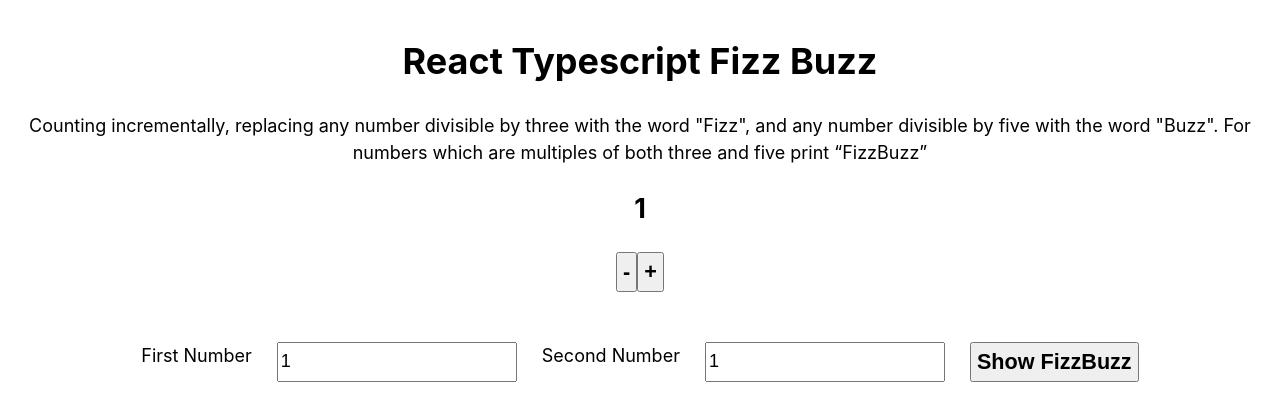
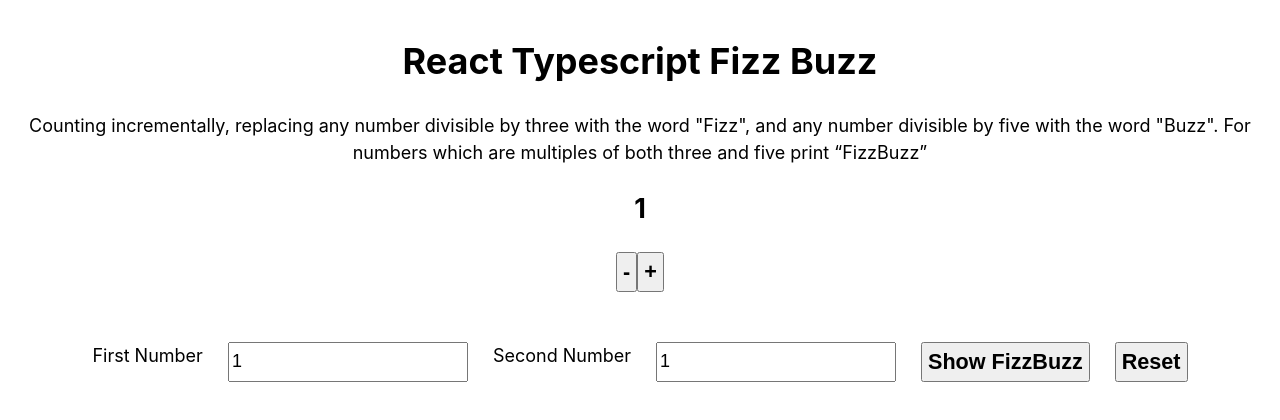
Before and after one commit to Sven-Lyco/react-ts-fizzbuzz, a React (Create React App) app: page / in a window 1280 px wide. Shown: the top 420 px of the page. Built offline with nearby package versions, Linux system fonts and the light colour scheme.

Commit message:
Rename function and add reset button

```diff
--- a/src/App.tsx
+++ b/src/App.tsx
@@ -47,9 +47,10 @@
           step={1}
           onChange={handleSecondInputChange}
         />
-        <button onClick={() => fizzBuzzFunction(firstInput, secondInput)}>
+        <button onClick={() => handleFizzBuzzFunction(firstInput, secondInput)}>
           Show FizzBuzz
         </button>
+        <button onClick={() => handleReset()}>Reset</button>
       </InputWrapper>
       <List role="list">
         {fizzBuzzArray?.map((element, index) => {
@@ -77,7 +78,7 @@
     setSecondInput(Number(event.target.value));
   }
 
-  function fizzBuzzFunction(firstInput: number, secondInput: number) {
+  function handleFizzBuzzFunction(firstInput: number, secondInput: number) {
     let arr: string[] = [];
 
     if (firstInput < secondInput) {
@@ -96,6 +97,12 @@
     } else {
       alert('the second number must be greater than the first number ');
     }
+  }
+
+  function handleReset() {
+    setFirstInput(1);
+    setSecondInput(1);
+    setFizzBuzzArray([]);
   }
 }
 
```
